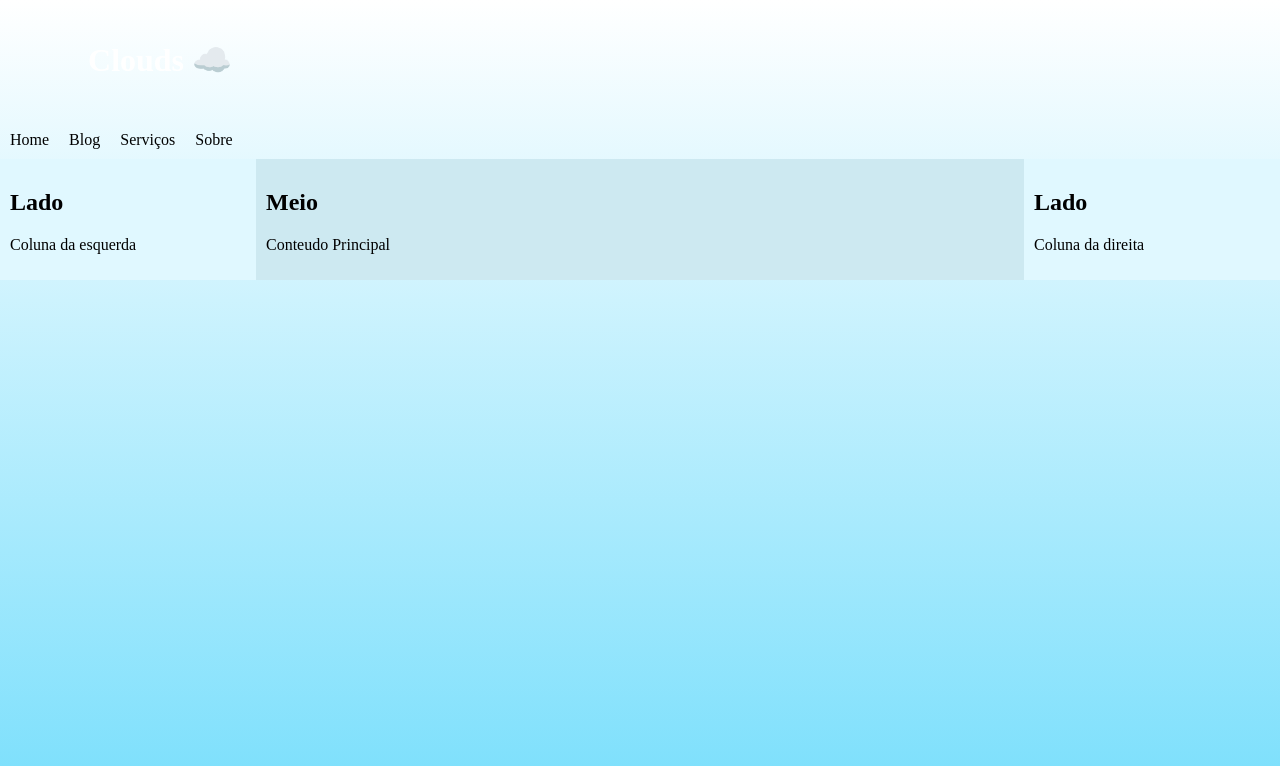
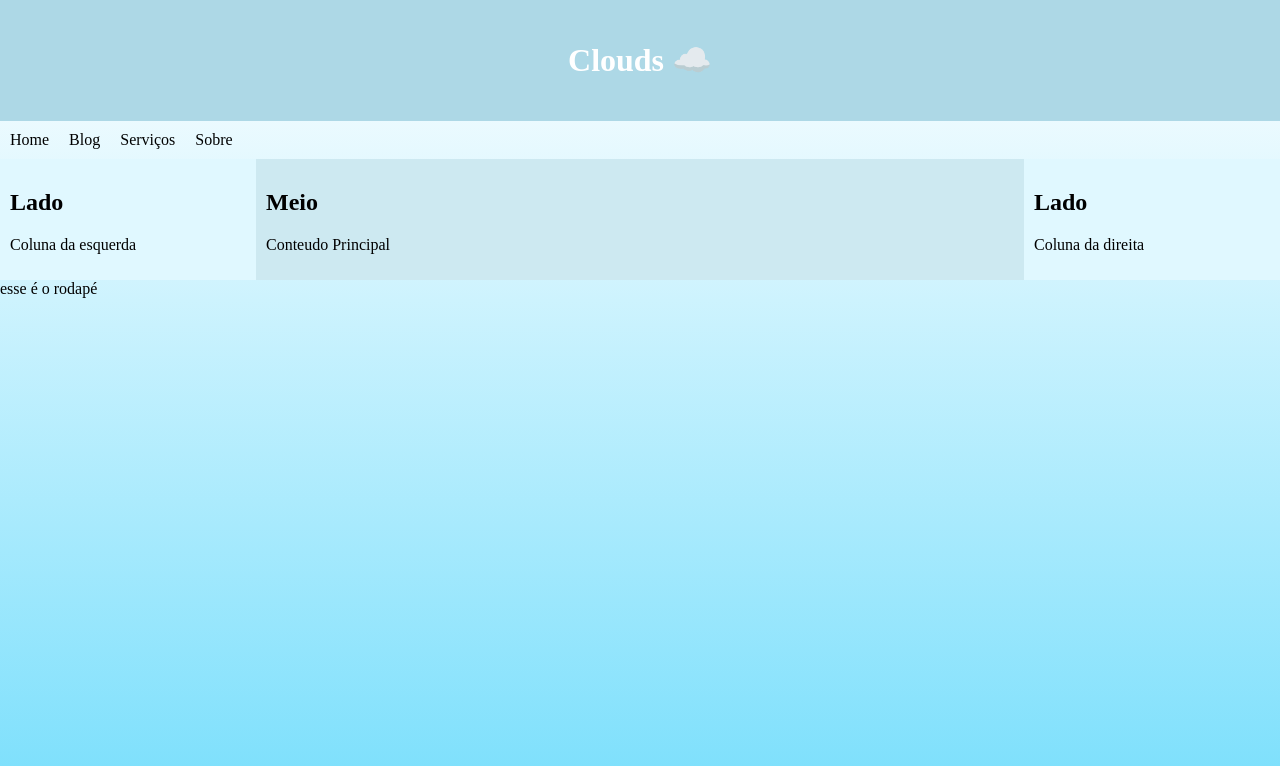
Before and after one commit to KauanGavinho/PW-IFF, a plain HTML site: page index.html in a window 1280 px wide. Drawn offline with Linux system fonts and the light colour scheme.

Commit message:
Update index.html

```diff
--- a/index.html
+++ b/index.html
@@ -12,13 +12,10 @@
             background-attachment: fixed;
         }
         .cabeca{
-            background-image: linear-gradient(180deg,white,#7ADFFC);
-            background-attachment: fixed;
+            background-color:lightblue;
             padding: 20px;
             text-align: center;
             margin: 0;
-            box-sizing: border-box;
-            width: 25%;
             color: white;
         }
         .menu{
@@ -78,6 +75,9 @@
             <h2>Lado</h2>
             <p>Coluna da direita</p>
         </div>
+        <div class="rodape">
+            <p>esse é o rodapé</p>
+        </div>
     </div>
 </body>
 </html>
```
